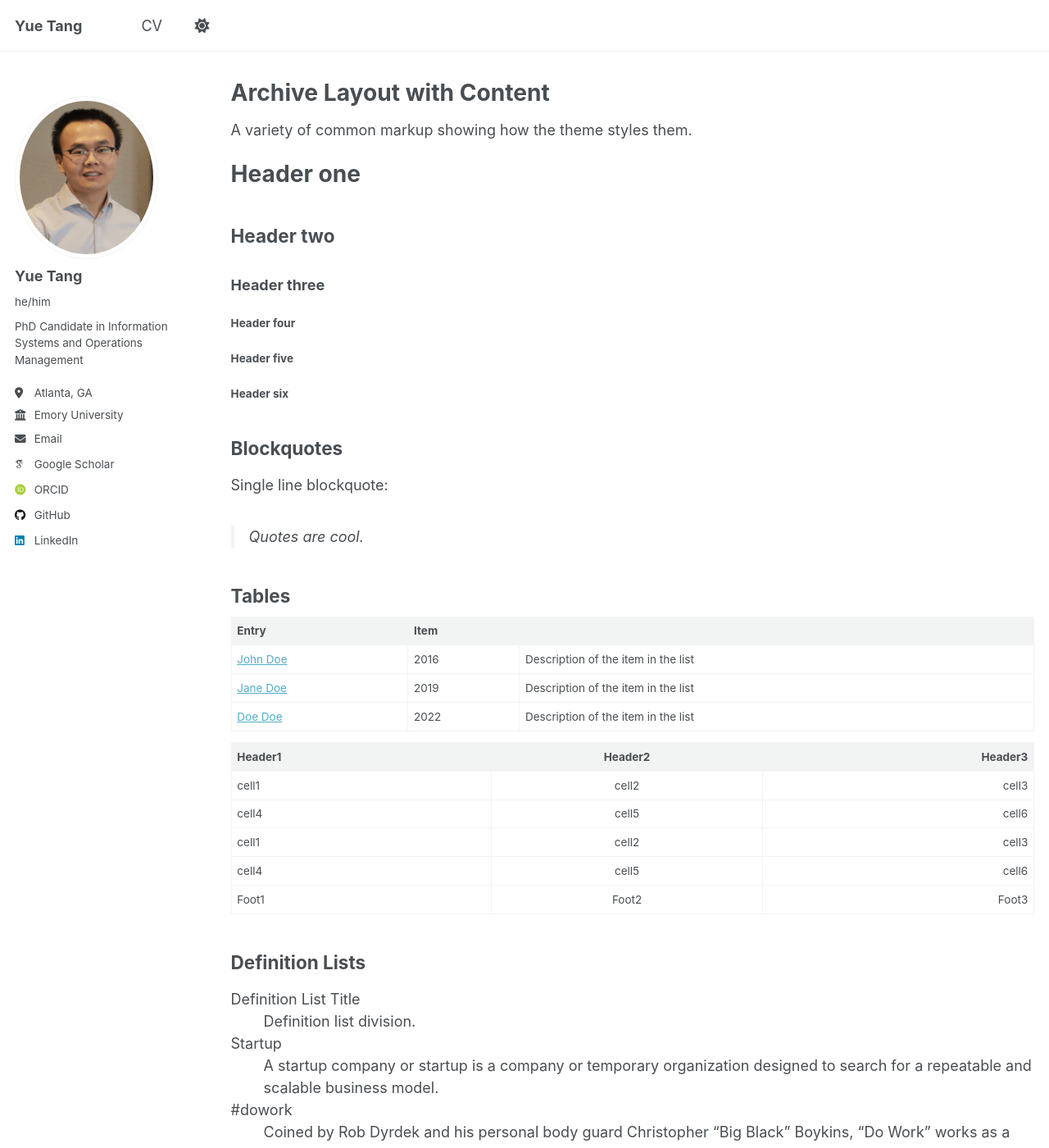
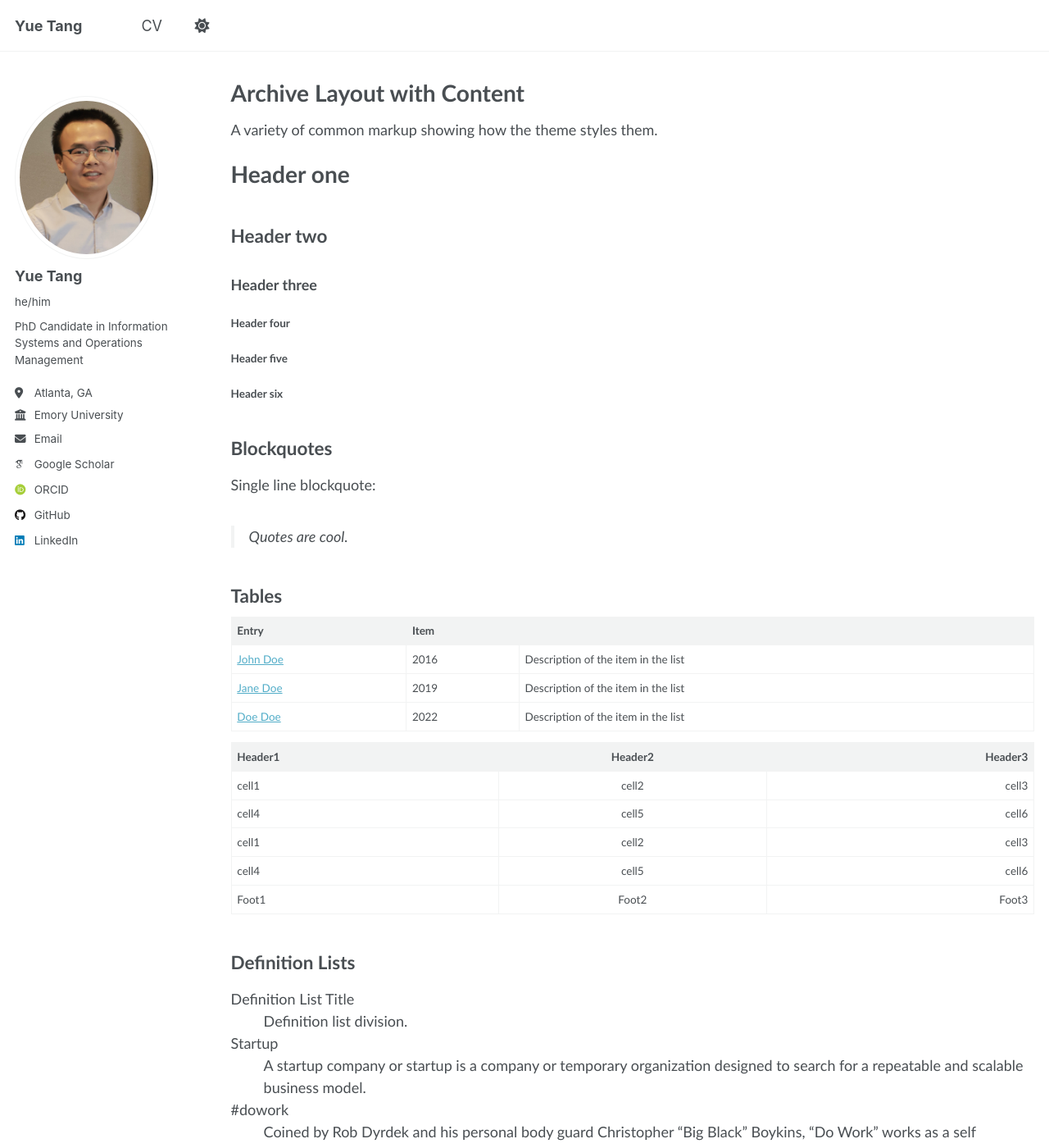
Before and after one commit to YueTang-YT/YueTang-YT.github.io, a Jekyll site: the page built from _pages/archive-layout-with-content.md, in a window 1280 px wide and 1400 px high. Shown: the whole window at 82% size. Built offline with Jekyll 4.4.1, drawn with Linux system fonts in a browser that asks for light colours; some web fonts are replaced.

Commit message:
Update _themes.scss
Changed site font to Futura

```diff
--- a/_sass/_themes.scss
+++ b/_sass/_themes.scss
@@ -16,6 +16,7 @@ $indent-var                 : 1.3em;
 /* System typefaces */
 $serif                      : Georgia, Times, serif;
 $sans-serif                 : -apple-system, ".SFNSText-Regular", "San Francisco", "Roboto", "Segoe UI", "Helvetica Neue", "Lucida Grande", Arial, sans-serif;
+$futura                     : "Futura", "Trebuchet MS", Arial, sans-serif;
 $monospace                  : Monaco, Consolas, "Lucida Console", monospace;
 
 /* Sans serif typefaces */
@@ -39,8 +40,10 @@ $type-size-6                : 0.75em;   // ~12px
 $type-size-7                : 0.6875em; // ~11px
 $type-size-8                : 0.625em;  // ~10px
 
-$global-font-family         : $sans-serif;
-$header-font-family         : $sans-serif;
+$global-font-family         : $futura;
+$header-font-family         : $futura;
+// $global-font-family         : $sans-serif;
+// $header-font-family         : $sans-serif;
 $caption-font-family        : $serif;
 
 /* ==========================================================================
```
